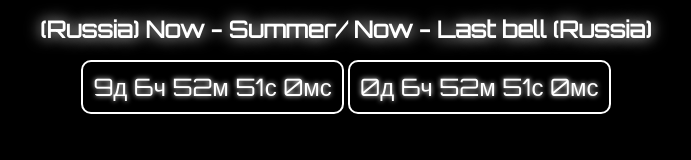
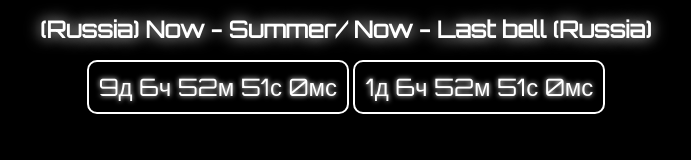
Before and after one commit to Divelzz/Now-Summer, a plain HTML site: page index.html in a window 1280 px wide. Shown: the whole page, without its empty margins (294-985 px from the left). Drawn offline with Linux system fonts and the light colour scheme.

Commit message:
Update index.html

```diff
--- a/index.html
+++ b/index.html
@@ -81,7 +81,7 @@
     <div id="timer2"></div>
     <script>
 
-        var countDownDate2 = new Date("May 22, 2023 00:00:00").getTime();
+        var countDownDate2 = new Date("May 23, 2023 00:00:00").getTime();
 
 
         var x = setInterval(function() {
```
